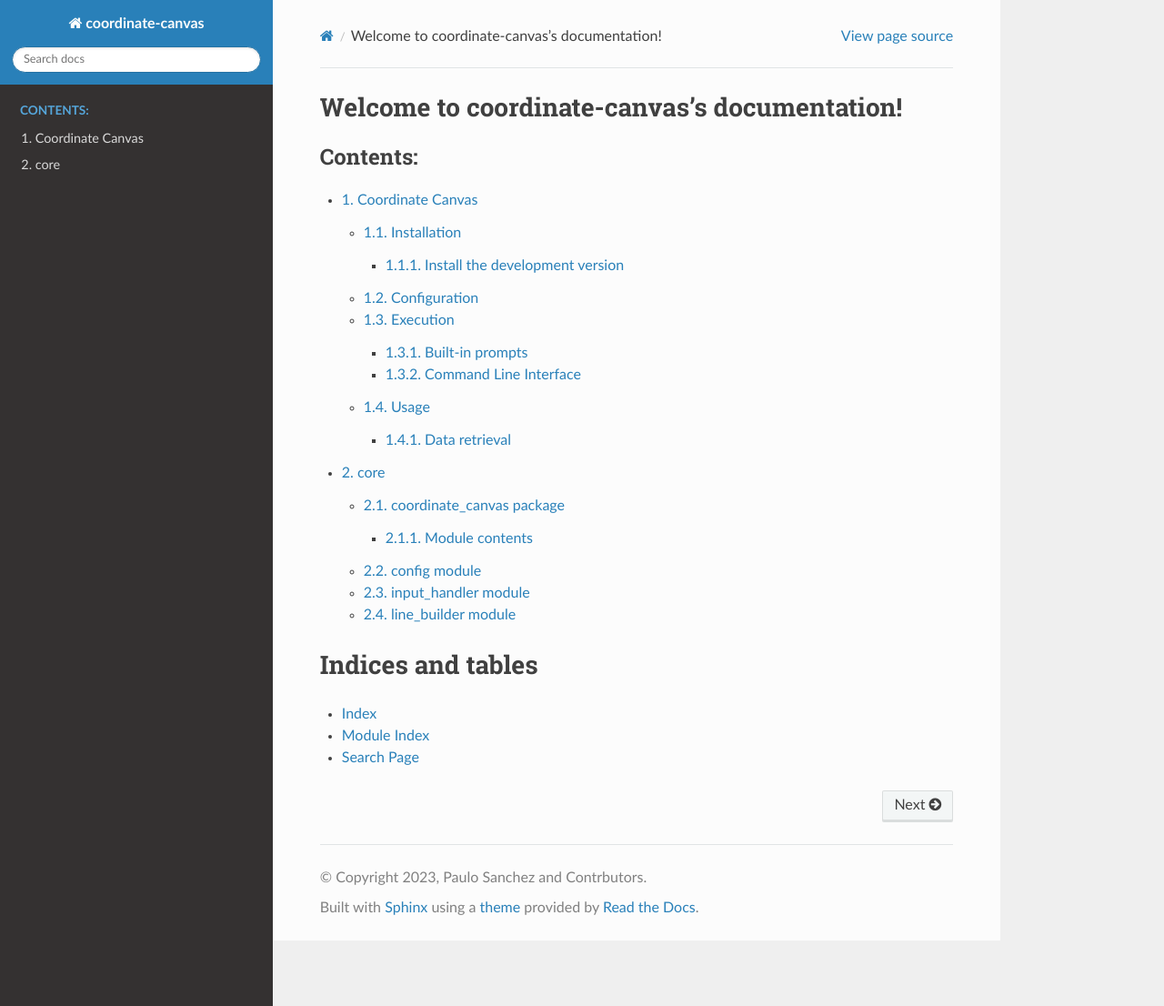
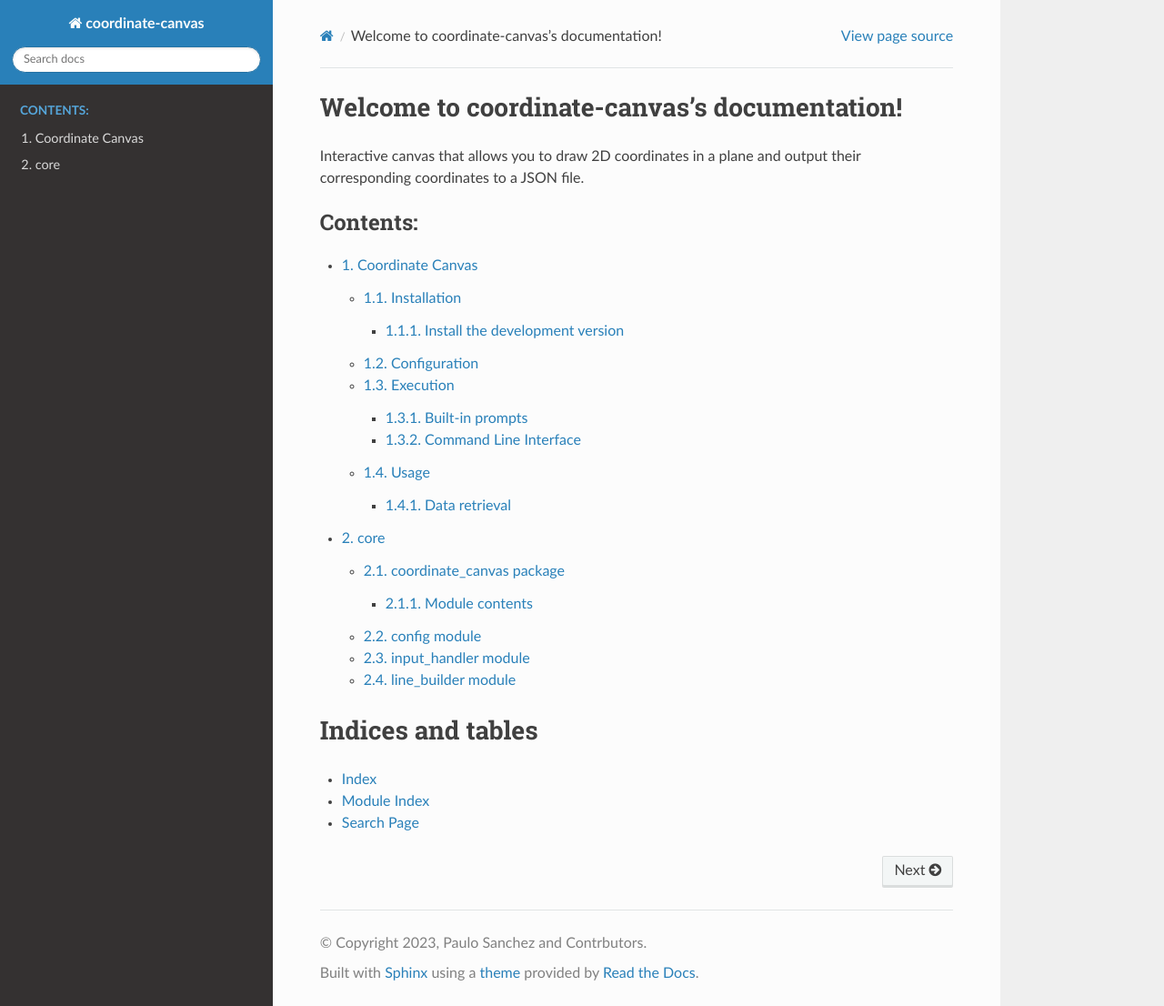
Before and after one commit to erlete/coordinate-canvas, a Sphinx documentation site: the page built from docs/index.rst, in a window 1280 px wide and 1106 px high. Shown: the whole window at 91% size. Built offline with Sphinx 7.4.7 and the Read the Docs theme 2.0.0, drawn with Linux system fonts in a browser that asks for light colours.

Commit message:
FIX: Docs (update docs/reuirements.txt)

```diff
--- a/docs/conf.py
+++ b/docs/conf.py
@@ -47,6 +47,7 @@ exclude_patterns = ["_build", "Thumbs.db", ".DS_Store"]
 html_theme = "sphinx_rtd_theme"
 html_static_path = ["_static"]
 
+"""
 html_theme_options = {
     "github_user": "erlete",
     "github_repo": "coordinate-canvas",
@@ -55,9 +56,12 @@ html_theme_options = {
     "github_type": "star",
     "fixed_sidebar": True,
 }
+"""
 
 autodoc_default_options = {
     "member-order": "bysource",
 }
 
 add_module_names = False
+
+master_doc = 'index'
--- a/docs/index.rst
+++ b/docs/index.rst
@@ -5,6 +5,9 @@
 
 Welcome to coordinate-canvas's documentation!
 =============================================
+
+Interactive canvas that allows you to draw 2D coordinates
+in a plane and output their corresponding coordinates to a JSON file.
 
 .. toctree::
    :maxdepth: 3
--- a/docs/requirements.txt
+++ b/docs/requirements.txt
@@ -1,5 +1,5 @@
 #
-# This file is autogenerated by pip-compile with Python 3.11
+# This file is autogenerated by pip-compile with Python 3.10
 # by the following command:
 #
 #    pip-compile requirements.in
@@ -14,8 +14,6 @@ certifi==2022.12.7
     # via requests
 charset-normalizer==3.0.1
     # via requests
-colorama==0.4.6
-    # via sphinx
 contourpy==1.0.7
     # via matplotlib
 cycler==0.11.0
```
Also changed, not shown: README.md (+11 -0 lines).
